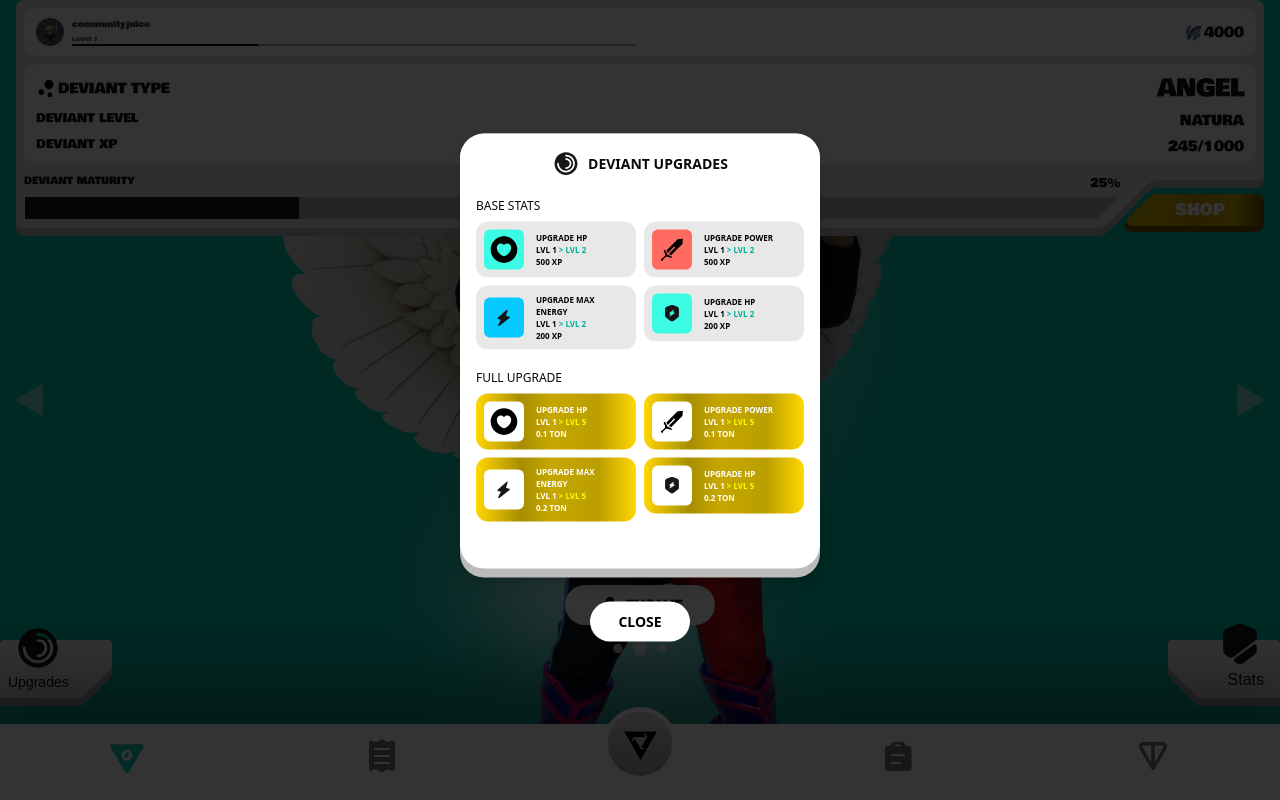
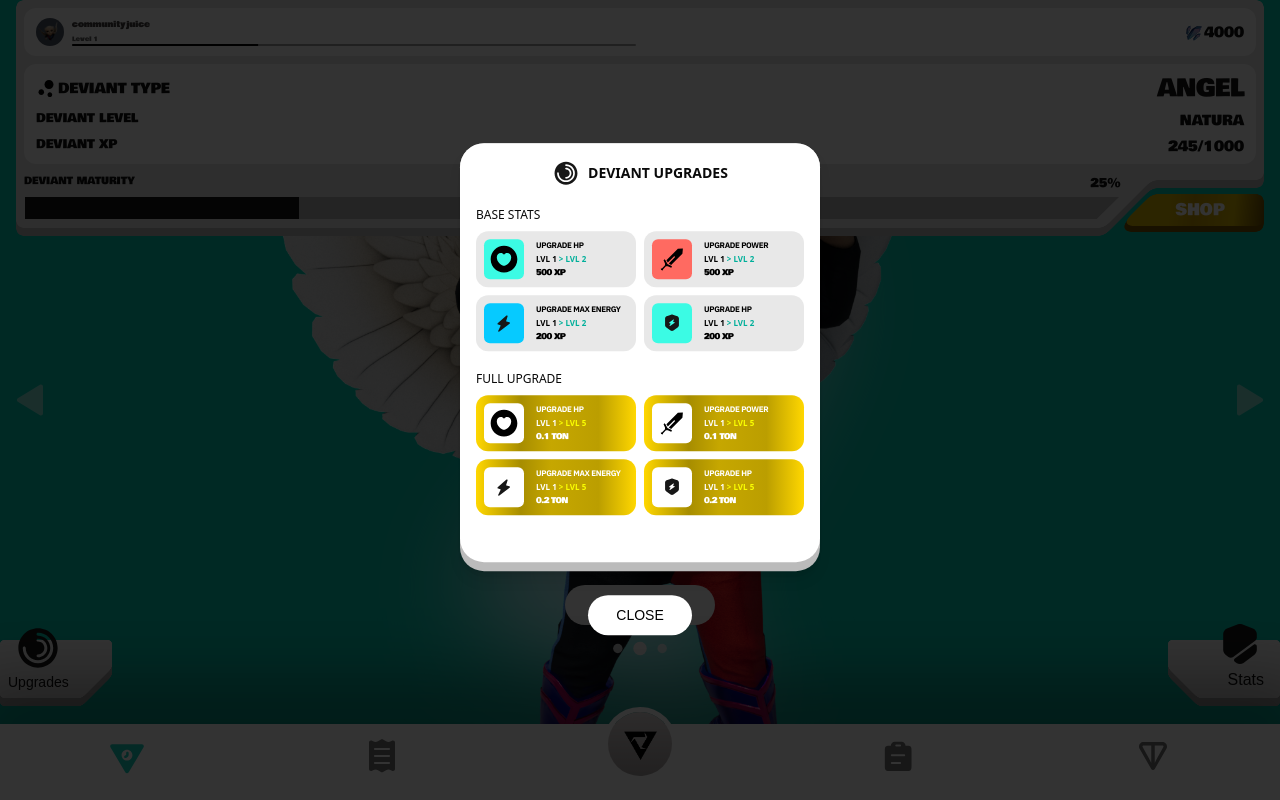
Before and after one commit to ddeveza/deviants-bot-game, a React (Vite) app: page /deviants in a window 1280 px wide. Both pictures are taken after a click on the button "Upgrades". Built offline with nearby package versions, Linux system fonts and the light colour scheme; a web font is replaced by a local one.

Commit message:
fixed spacing and font

```diff
--- a/src/components/deviant-stat.jsx
+++ b/src/components/deviant-stat.jsx
@@ -1,4 +1,5 @@
 import { BottomRightCornerSVG, ShardSVG, TopLeftCornerSVG } from "@/assets";
+import { formatNumber } from "@/utils";
 
 export const DeviantStat = ({ attribute, value, isEvolve = false, currentLvl = 1, isShard = false }) => {
   return (
@@ -10,21 +11,22 @@ export const DeviantStat = ({ attribute, value, isEvolve = false, currentLvl = 1
         <BottomRightCornerSVG color={"black"} />
       </div>
 
-      <p className="text-xs font-bold uppercase">{attribute}</p>
+      <p className="text-xs font-bold uppercase font-ibm leading-[100%] tracking-[1.2ppx]">{attribute}</p>
 
       {isEvolve ? (
         <p className="text-3xl font-extrabold absolute right-4 -top-3.5">
           {isShard ? (
             <span className="flex items-center gap-1">
-              <ShardSVG className="w-7 h-7" /> {value}
+              <ShardSVG className="w-7 h-7" /> {formatNumber(value)}
             </span>
           ) : (
-            value
+            formatNumber(value)
           )}
         </p>
       ) : (
-        <p className="absolute right-4 -top-3.5 text-xs font-bold uppercase">
-          LVL {currentLvl} / <span className="text-3xl font-extrabold">{value}</span>
+        <p className="absolute right-4 -top-4 text-xs font-bold uppercase">
+          <span className="text-xs font-bold uppercase font-ibm leading-[100%] tracking-[1.2px]"> LVL {currentLvl} </span>/{" "}
+          <span className="proportional-nums font-bowlby text-3xl  font-normal leading-normal -tracking-[.5px]">{formatNumber(value)}</span>
         </p>
       )}
     </div>
--- a/src/components/modals/evolve-modal.jsx
+++ b/src/components/modals/evolve-modal.jsx
@@ -82,7 +82,7 @@ export const EvolveModal = ({ children }) => {
               isEvolve={true}
             />
             <DeviantStat
-              attribute={"max energy"}
+              attribute={"new max energy"}
               value={1000}
               isEvolve={true}
             />
--- a/src/components/modals/upgrade-modal.jsx
+++ b/src/components/modals/upgrade-modal.jsx
@@ -107,7 +107,7 @@ export const UpgradeModal = ({ children }) => {
         </div>
         <div className="flex m-auto translate-y-20">
           <DialogClose asChild>
-            <Button className="rounded-full px-7 bg-white text-black font-extrabold uppercase m-auto">Close</Button>
+            <Button className="rounded-full px-7 bg-white text-black font-bowlby uppercase m-auto">Close</Button>
           </DialogClose>
         </div>
       </div>
--- a/src/components/stat-upgrades.jsx
+++ b/src/components/stat-upgrades.jsx
@@ -17,13 +17,13 @@ export const StatUpgrade = ({ attribute, icon, currentLvl, xp, iconColor, isFull
       >
         {icon}
       </div>
-      <div className="flex flex-col">
-        <p className={cn("uppercase text-[8px] font-bold", isFullUpgrade ? "text-white" : "text-black")}>{`upgrade ${attribute}`}</p>
+      <div className="flex flex-col space-y-1">
+        <p className={cn("uppercase text-[8px] font-ibm leading-[8px] -tracking-[0.32px] font-bold proportional-nums", isFullUpgrade ? "text-white" : "text-black")}>{`upgrade ${attribute}`}</p>
         <p className={cn("uppercase text-[8px] font-bold", isFullUpgrade ? "text-white" : "text-black")}>
           {`LVL ${currentLvl} `}
           <span className={cn(isFullUpgrade ? "text-[#FAFF00]" : "text-[#00AF9A]")}>&gt; {`LVL ${upgradeLevel}`}</span>
         </p>
-        <p className={cn("uppercase text-[8px] font-extrabold", isFullUpgrade ? "text-white" : "text-black")}>{`${xp} ${isFullUpgrade ? "TON" : "XP"}`}</p>
+        <p className={cn("uppercase text-[8px] proportional-nums font-bowlbyregular font-normal leading-[8px] -tracking-[0.48px]", isFullUpgrade ? "text-white" : "text-black")}>{`${xp} ${isFullUpgrade ? "TON" : "XP"}`}</p>
       </div>
     </div>
   );
--- a/src/index.css
+++ b/src/index.css
@@ -1,5 +1,6 @@
 @import url('https://fonts.googleapis.com/css2?family=Bowlby+One&family=Bowlby+One+SC&family=Chakra+Petch:ital,wght@0,300;0,400;0,500;0,600;0,700;1,300;1,400;1,500;1,600;1,700&display=swap');
 @import url('https://fonts.googleapis.com/css2?family=Inter:ital,opsz,wght@0,14..32,100..900;1,14..32,100..900&display=swap');
+@import url('https://fonts.googleapis.com/css2?family=IBM+Plex+Sans:ital,wght@0,100;0,200;0,300;0,400;0,500;0,600;0,700;1,100;1,200;1,300;1,400;1,500;1,600;1,700&family=Inter:ital,opsz,wght@0,14..32,100..900;1,14..32,100..900&display=swap');
 
 @tailwind base;
 @tailwind components;
--- /dev/null
+++ b/src/utils/index.js
@@ -0,0 +1,3 @@
+export const formatNumber = (num) => {
+  return num.toString().replace(/\B(?=(\d{3})+(?!\d))/g, " ");
+}
--- a/tailwind.config.js
+++ b/tailwind.config.js
@@ -16,7 +16,8 @@ export default {
 				bowlby: ["Bowlby One SC", 'sans-serif'],
 				bowlbyregular: ["Bowlby One", 'sans-serif'],
 				chakra: ["Chakra Petch", 'sans-serif'],
-				inter:["Inter" , 'sans-serif']
+				inter:["Inter" , 'sans-serif'],
+				ibm:["IBM Plex Sans", "sans-serif"]
 			},
 			textStrokeWidth: {
 				'1': '1px',
```
